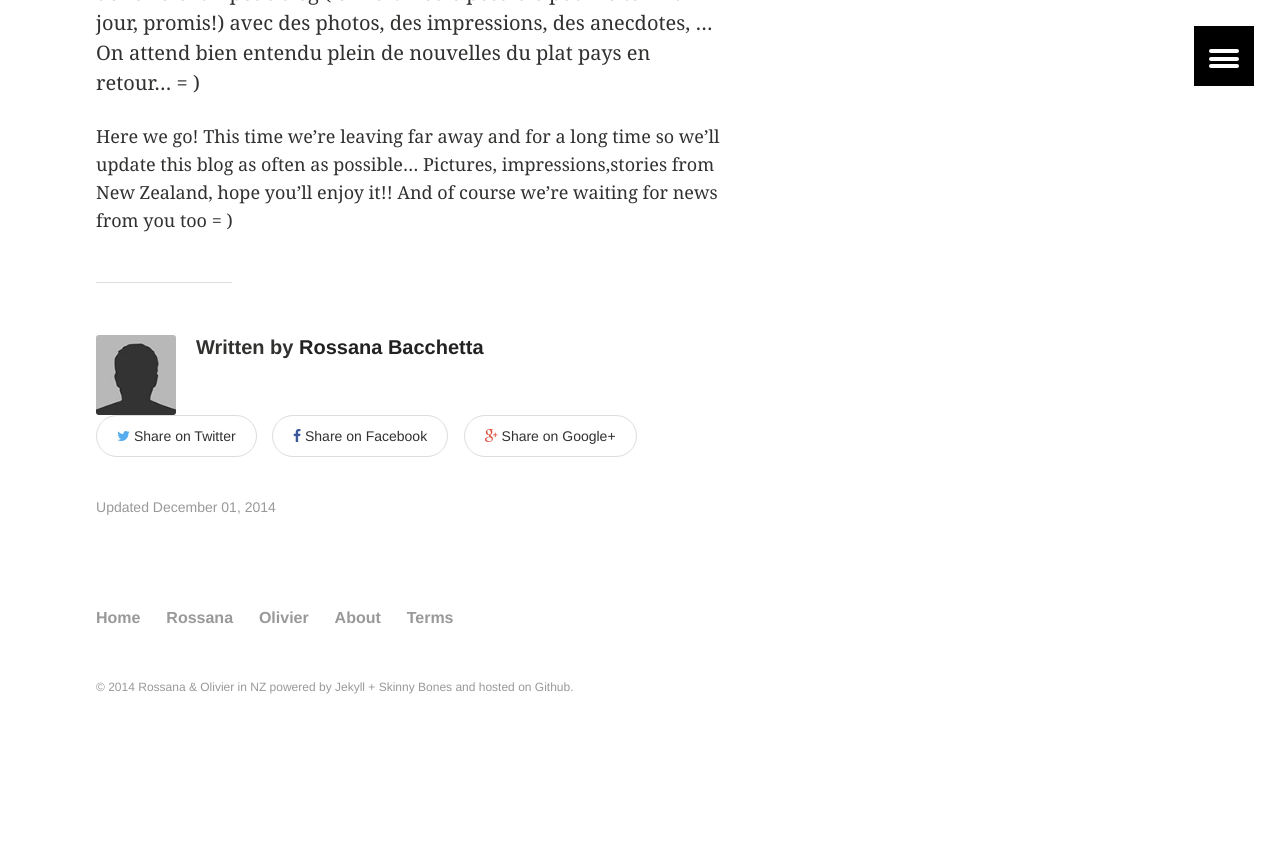
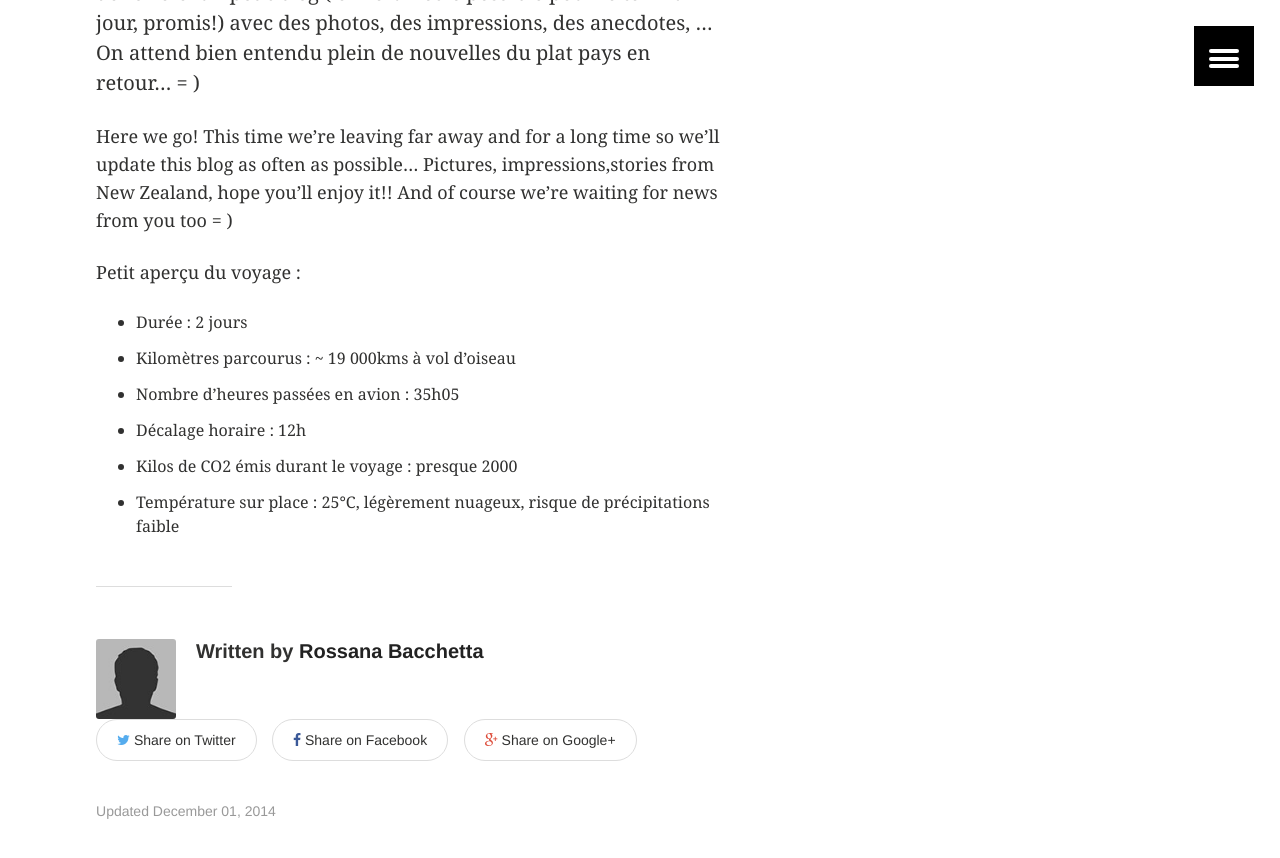
Before and after one commit to rokiwi/old, a Jekyll site: the page built from _posts/articles/2014-12-01-D-6.md, in a window 1280 px wide and 900 px high, scrolled down 1140 px. Shown: the top 858 px of the window. Built offline with Jekyll 4.4.1, drawn with Linux system fonts in a browser that asks for light colours; before the commit the page ends 1913 px from its top, so only the background shows below that.

Commit message:
Update 2014-12-01-D-6.md

```diff
--- a/_posts/articles/2014-12-01-D-6.md
+++ b/_posts/articles/2014-12-01-D-6.md
@@ -14,3 +14,11 @@ Finalement, nous partons! Cette fois-ci, on part loin et longtemps donc voici un
 On attend bien entendu plein de nouvelles du plat pays en retour... = )
 
 Here we go! This time we're leaving far away and for a long time so we'll update this blog as often as possible... Pictures, impressions,stories from New Zealand, hope you'll enjoy it!! And of course we're waiting for news from you too = )
+
+Petit aperçu du voyage :
+* Durée : 2 jours
+* Kilomètres parcourus : ~ 19 000kms à vol d’oiseau
+* Nombre d’heures passées en avion : 35h05
+* Décalage horaire : 12h
+* Kilos de CO2 émis durant le voyage : presque 2000
+* Température sur place : 25°C, légèrement nuageux, risque de précipitations faible
```
